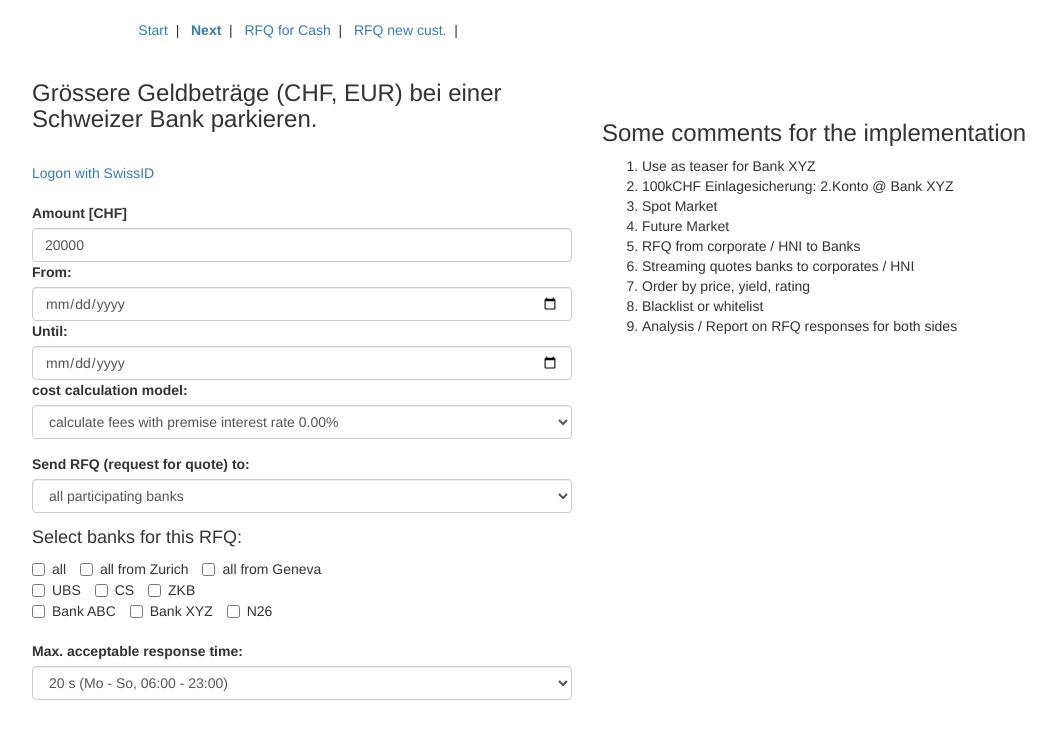
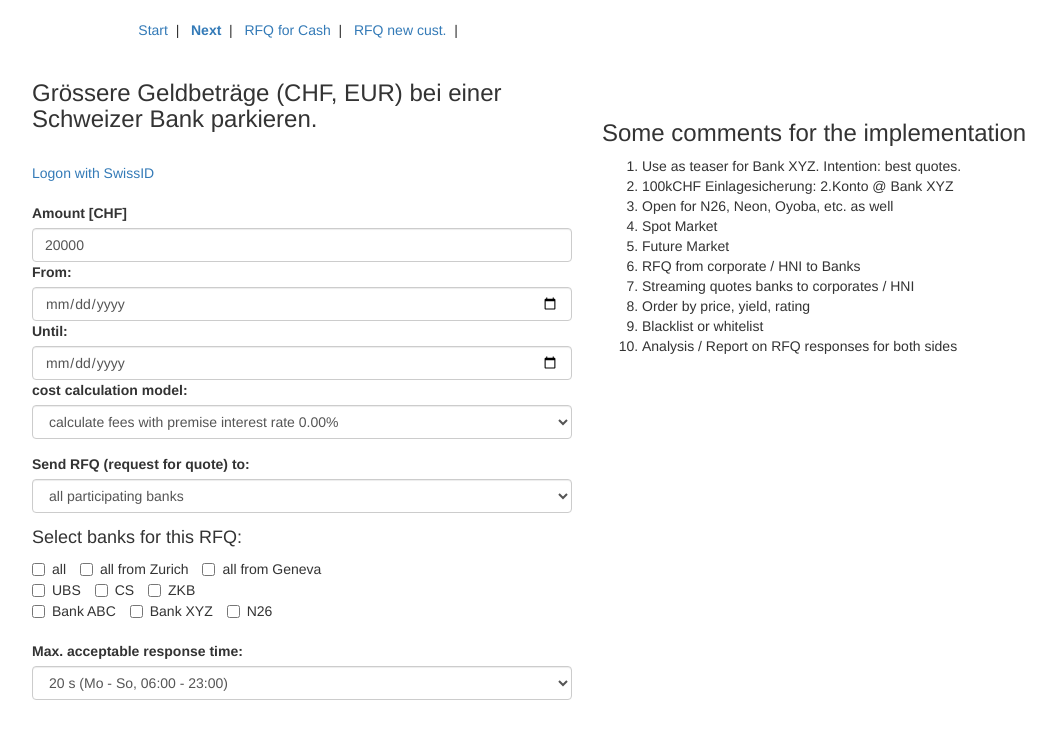
Before and after one commit to TopSoftwareGuru/cbproxy, a plain HTML site: page prototype2019/auction.html in a window 1280 px wide. Shown: the whole page, without its empty margins (53-1109 px from the left). Drawn offline with nearby package versions, Linux system fonts and the light colour scheme.

Commit message:
comments added

```diff
--- a/prototype2019/auction.html
+++ b/prototype2019/auction.html
@@ -116,8 +116,9 @@
 
 
 <ol>
-  <li>Use as teaser for Bank XYZ</li>
+  <li>Use as teaser for Bank XYZ. Intention: best quotes.</li>
   <li>100kCHF Einlagesicherung: 2.Konto @ Bank XYZ</li>
+  <li>Open for N26, Neon, Oyoba, etc. as well</li>
   <li>Spot Market</li>
   <li>Future Market</li>
   <li>RFQ from corporate / HNI to Banks</a>
```
